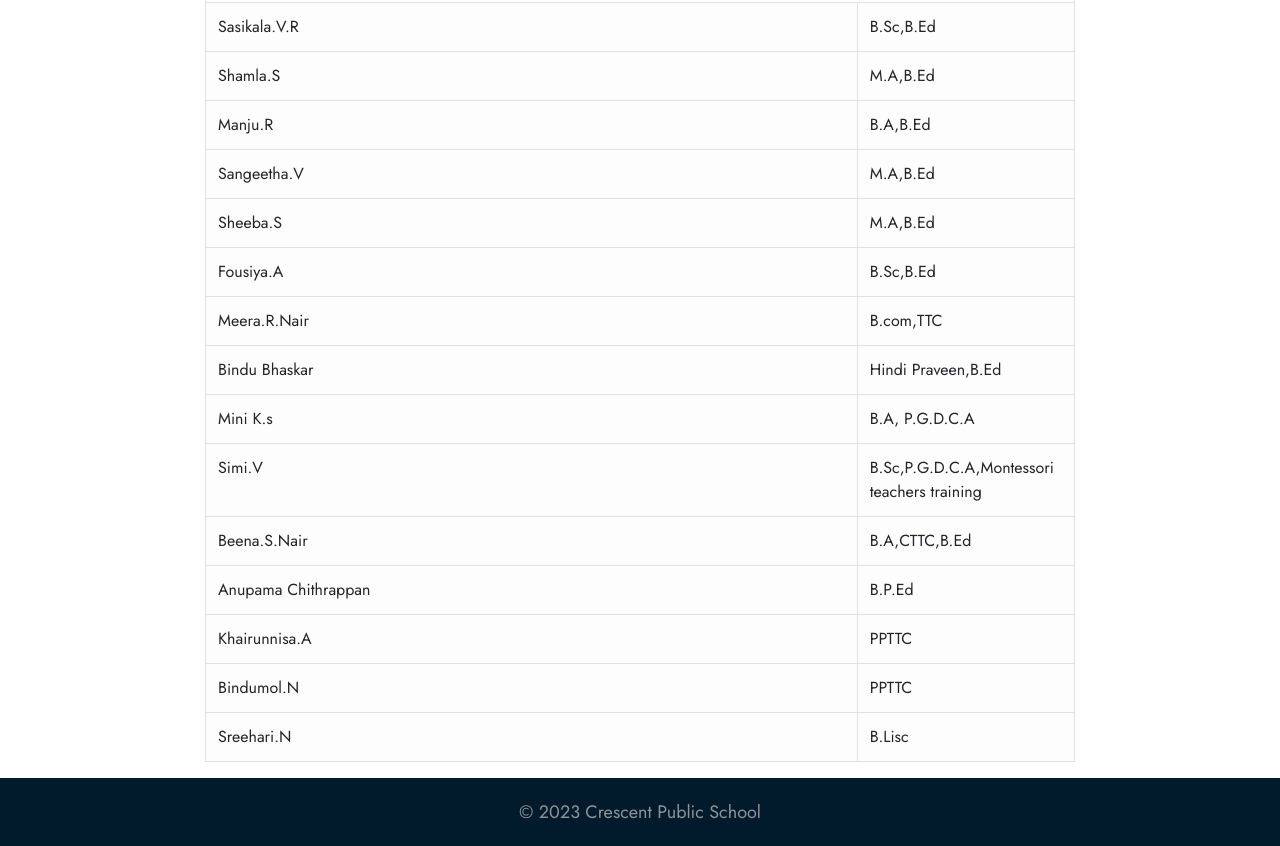
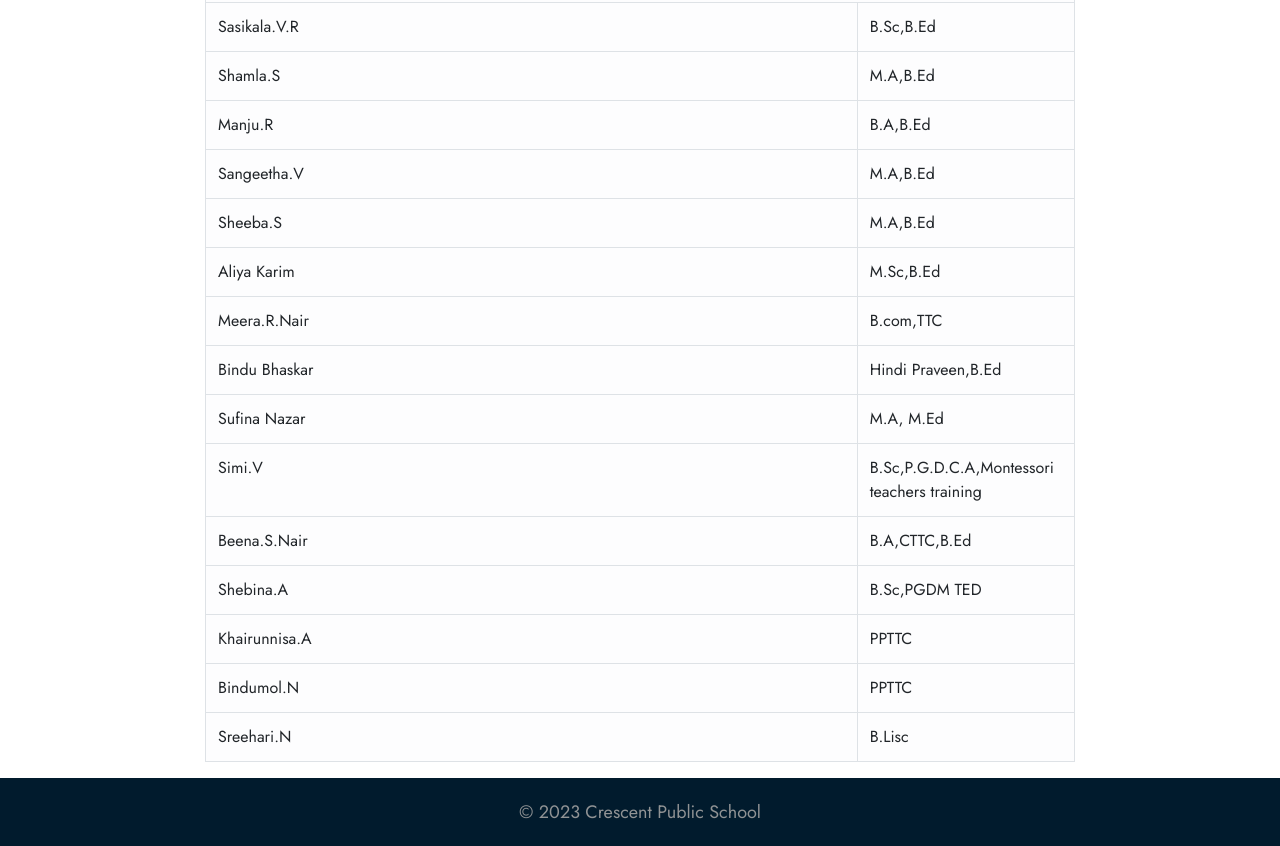
Before and after one commit to MUHAMMEDHUSSAIN11/Crescent, a plain HTML site: page teachers.html in a window 1280 px wide. Shown: the part 685-1531 px from the top of the page. Drawn offline with Linux system fonts and the light colour scheme.

Commit message:
Fix : Teachers Updated_2025

```diff
--- a/teachers.html
+++ b/teachers.html
@@ -140,8 +140,8 @@
               <td class="col-lg-3 col-md-4 border">M.A,B.Ed</td>
             </tr>
             <tr>
-              <td class="col-lg-9 col-md-8 border">Fousiya.A</td>
-              <td class="col-lg-3 col-md-4 border">B.Sc,B.Ed</td>
+              <td class="col-lg-9 col-md-8 border">Aliya Karim</td>
+              <td class="col-lg-3 col-md-4 border">M.Sc,B.Ed</td>
             </tr>
             <tr>
               <td class="col-lg-9 col-md-8 border">Meera.R.Nair</td>
@@ -152,8 +152,8 @@
               <td class="col-lg-3 col-md-4 border">Hindi Praveen,B.Ed</td>
             </tr>
             <tr>
-              <td class="col-lg-9 col-md-8 border">Mini K.s</td>
-              <td class="col-lg-3 col-md-4 border">B.A, P.G.D.C.A</td>
+              <td class="col-lg-9 col-md-8 border">Sufina Nazar</td>
+              <td class="col-lg-3 col-md-4 border">M.A, M.Ed</td>
             </tr>
             <tr>
                 <td class="col-lg-9 col-md-8 border">Simi.V</td>
@@ -164,8 +164,8 @@
                 <td class="col-lg-3 col-md-4 border">B.A,CTTC,B.Ed</td>
             </tr>
             <tr>
-                <td class="col-lg-9 col-md-8 border">Anupama Chithrappan</td>
-                <td class="col-lg-3 col-md-4 border">B.P.Ed</td>
+                <td class="col-lg-9 col-md-8 border">Shebina.A</td>
+                <td class="col-lg-3 col-md-4 border">B.Sc,PGDM TED</td>
             </tr>
             <tr>
                 <td class="col-lg-9 col-md-8 border">Khairunnisa.A</td>
```
